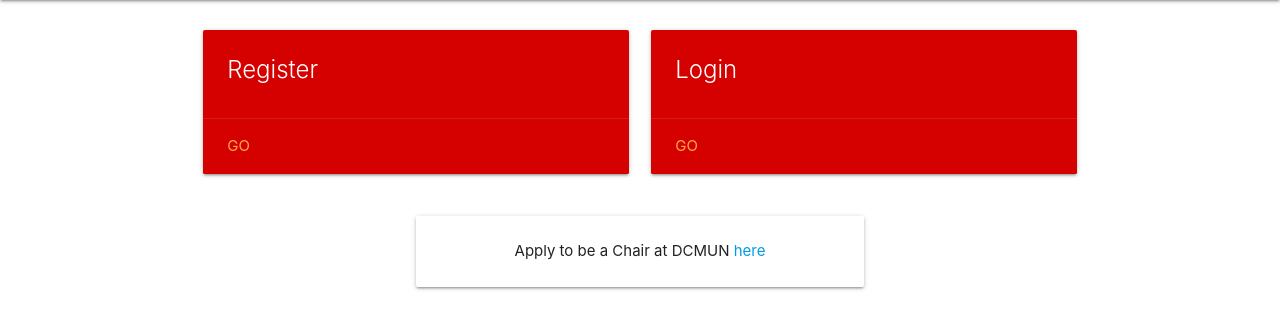
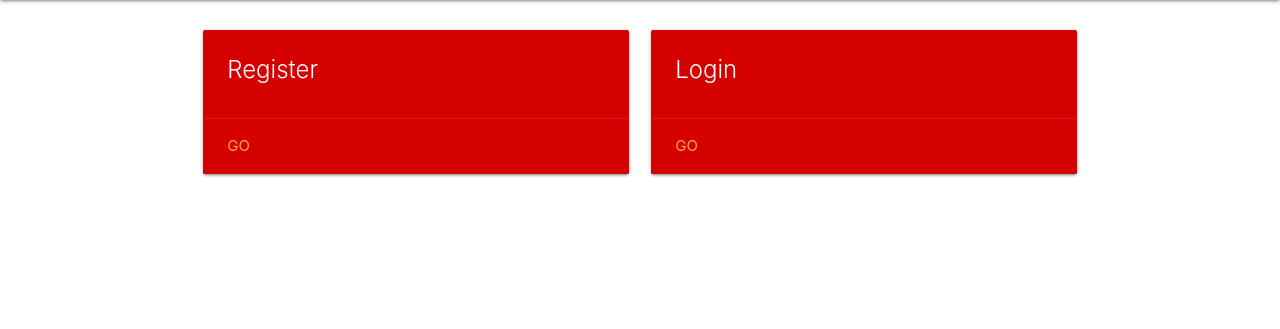
Before and after one commit to Sparrownor1/mun-net, a Django app: page /users/ in a window 1280 px wide. Shown: the part 64-393 px from the top of the page. Run offline with Django 3.2, Linux system fonts and the light colour scheme; some libraries are stand-ins or nearby versions.

Commit message:
Removed Chair application (specific to DCMUN) link

```diff
--- a/users/templates/users/index.html
+++ b/users/templates/users/index.html
@@ -28,13 +28,4 @@
 
 </div>
 
-<div class="row">
-
-  <div class="card white darken-1 col s6 push-s3">
-    <div class="card-content center-align">
-      <p>Apply to be a Chair at DCMUN <a href="https://bit.ly/2OyGNU6">here</a></p>
-    </div>
-  </div>
-</div>
-
 {% endblock %}
```
